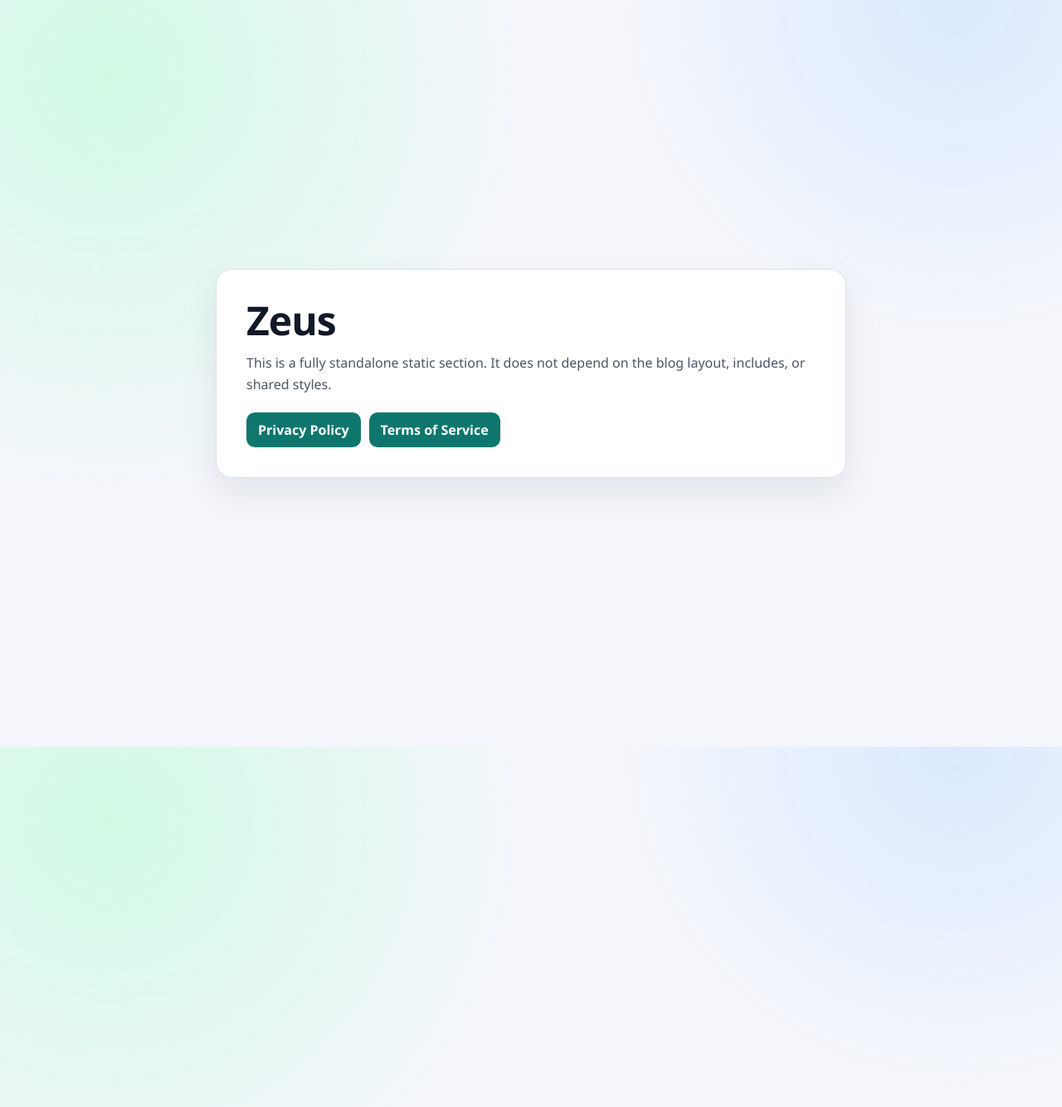
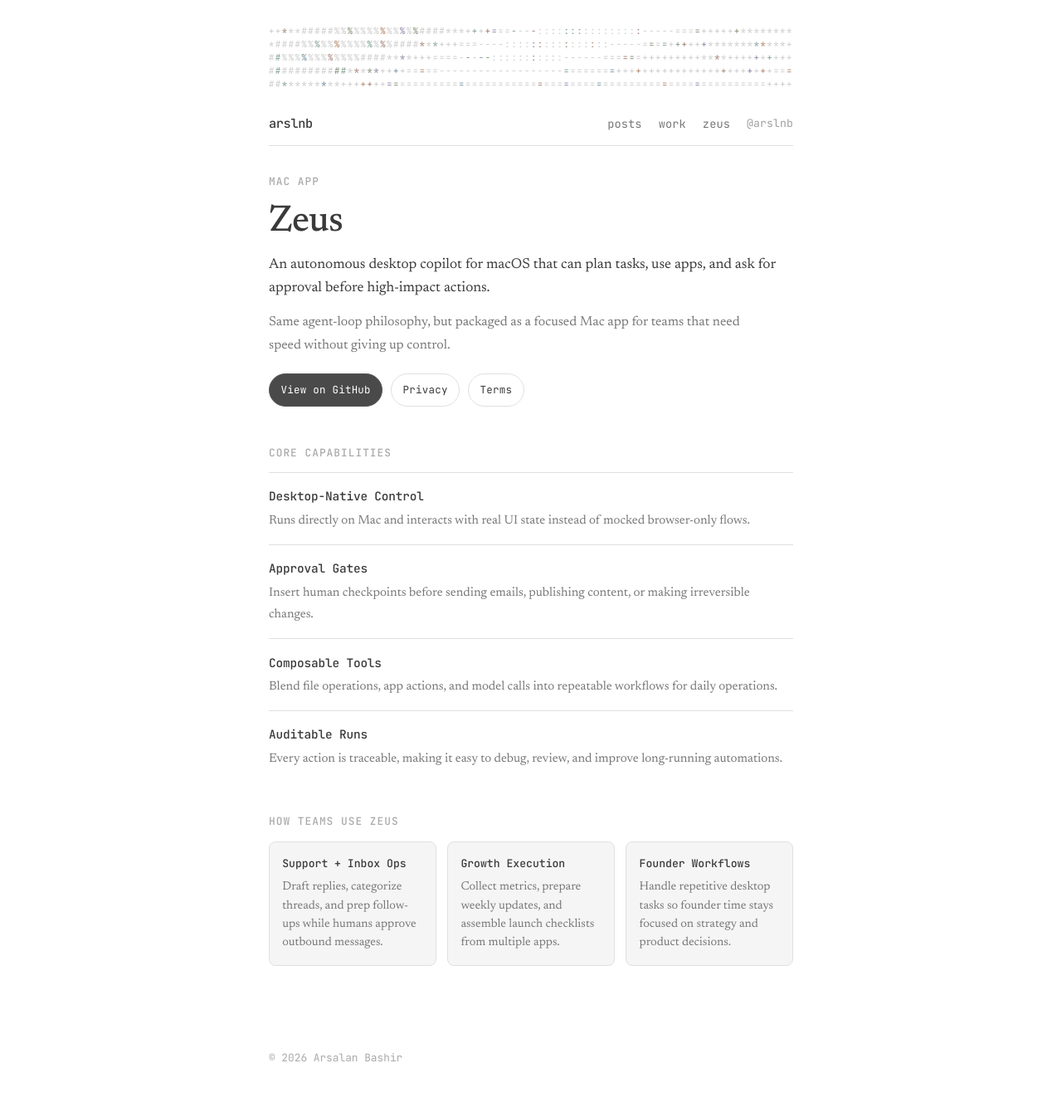
Before and after one commit to arslnb/arslnb.com, a Jekyll site: the page built from zeus/index.html, in a window 1280 px wide. Shown: the whole page at 83% size. Built offline with Jekyll 4.4.1, drawn with Linux system fonts in a browser that asks for light colours.

Commit message:
Match Zeus pages to main blog design

```diff
--- a/assets/css/main.css
+++ b/assets/css/main.css
@@ -551,3 +551,185 @@
 .home-intro-line a:hover {
   border-bottom-color: var(--link);
 }
+
+/* Zeus app page */
+.zeus-hero {
+  margin: 0 0 2.8rem;
+}
+
+.zeus-title {
+  font-family: var(--font-body);
+  font-size: clamp(2rem, 5vw, 2.8rem);
+  font-weight: 500;
+  line-height: 1.15;
+  letter-spacing: -0.02em;
+  margin-bottom: 0.8rem;
+}
+
+.zeus-subtitle {
+  margin: 0 0 0.75rem;
+  font-size: 1.08rem;
+  line-height: 1.6;
+  color: var(--text);
+  max-width: 66ch;
+}
+
+.zeus-summary {
+  margin: 0 0 1.25rem;
+  color: var(--text-light);
+  max-width: 66ch;
+}
+
+.zeus-actions {
+  display: flex;
+  flex-wrap: wrap;
+  gap: 0.6rem;
+}
+
+.zeus-button {
+  display: inline-flex;
+  align-items: center;
+  justify-content: center;
+  padding: 0.52rem 0.85rem;
+  border: 1px solid var(--border);
+  border-radius: 999px;
+  text-decoration: none;
+  font-family: var(--font-mono);
+  font-size: 0.78rem;
+  letter-spacing: 0.02em;
+  color: var(--text);
+  transition: border-color 0.15s ease, color 0.15s ease, background 0.15s ease;
+}
+
+.zeus-button:hover {
+  border-color: var(--text-faint);
+  color: var(--text);
+}
+
+.zeus-button-primary {
+  background: color-mix(in srgb, var(--text) 92%, var(--bg) 8%);
+  border-color: color-mix(in srgb, var(--text) 86%, var(--bg) 14%);
+  color: var(--bg);
+}
+
+.zeus-button-primary:hover {
+  background: var(--text-light);
+  border-color: var(--text-light);
+  color: var(--bg);
+}
+
+.zeus-section {
+  margin: 0 0 2.25rem;
+}
+
+.zeus-feature-list {
+  list-style: none;
+  border-top: 1px solid var(--border);
+}
+
+.zeus-feature-list li {
+  padding: 0.95rem 0;
+}
+
+.zeus-feature-list li + li {
+  border-top: 1px solid var(--border);
+}
+
+.zeus-feature-list h3 {
+  margin: 0 0 0.25rem;
+  font-family: var(--font-mono);
+  font-size: 0.9rem;
+  font-weight: 500;
+  letter-spacing: -0.01em;
+}
+
+.zeus-feature-list p {
+  margin: 0;
+  color: var(--text-light);
+  font-size: 0.94rem;
+}
+
+.zeus-workflows {
+  display: grid;
+  grid-template-columns: repeat(3, minmax(0, 1fr));
+  gap: 0.85rem;
+}
+
+.zeus-workflow {
+  border: 1px solid var(--border);
+  border-radius: 8px;
+  padding: 0.95rem;
+  background: color-mix(in srgb, var(--bg) 95%, var(--text) 5%);
+}
+
+.zeus-workflow h3 {
+  margin: 0 0 0.35rem;
+  font-family: var(--font-mono);
+  font-size: 0.82rem;
+  font-weight: 500;
+}
+
+.zeus-workflow p {
+  margin: 0;
+  font-size: 0.9rem;
+  color: var(--text-light);
+  line-height: 1.55;
+}
+
+.zeus-legal {
+  max-width: 70ch;
+}
+
+.zeus-legal-title {
+  margin: 0 0 0.35rem;
+  font-size: 1.8rem;
+  font-weight: 500;
+  line-height: 1.2;
+  letter-spacing: -0.02em;
+}
+
+.zeus-legal-meta {
+  margin-bottom: 1.2rem;
+  font-family: var(--font-mono);
+  font-size: 0.78rem;
+  color: var(--text-faint);
+}
+
+.zeus-legal h2 {
+  margin: 1.7rem 0 0.35rem;
+  font-size: 1rem;
+  font-family: var(--font-mono);
+  font-weight: 500;
+}
+
+.zeus-legal p {
+  margin: 0;
+  color: var(--text-light);
+}
+
+.zeus-legal p + p {
+  margin-top: 0.85rem;
+}
+
+.zeus-legal-back {
+  margin-top: 1.8rem !important;
+  font-family: var(--font-mono);
+  font-size: 0.78rem;
+}
+
+.zeus-legal-back a {
+  color: var(--text-light);
+  text-decoration: none;
+  border-bottom: 1px solid var(--border);
+}
+
+.zeus-legal-back a:hover {
+  color: var(--text);
+  border-bottom-color: var(--text-faint);
+}
+
+@media (max-width: 700px) {
+  .zeus-workflows {
+    grid-template-columns: 1fr;
+  }
+}
--- a/zeus/index.html
+++ b/zeus/index.html
@@ -1,93 +1,63 @@
-<!doctype html>
-<html lang="en">
-<head>
-  <meta charset="utf-8">
-  <meta name="viewport" content="width=device-width, initial-scale=1">
-  <title>Zeus</title>
-  <style>
-    :root {
-      color-scheme: light;
-      --bg: #f4f6fb;
-      --surface: #ffffff;
-      --text: #111827;
-      --muted: #4b5563;
-      --accent: #0f766e;
-      --accent-hover: #115e59;
-      --border: #dbe1ea;
-    }
+---
+layout: default
+title: Zeus
+description: "Zeus is a Mac-native autonomous desktop app for high-trust workflows."
+---
 
-    * {
-      box-sizing: border-box;
-    }
+<section class="zeus-hero">
+  <p class="section-heading">Mac App</p>
+  <h1 class="zeus-title">Zeus</h1>
+  <p class="zeus-subtitle">
+    An autonomous desktop copilot for macOS that can plan tasks, use apps, and
+    ask for approval before high-impact actions.
+  </p>
+  <p class="zeus-summary">
+    Same agent-loop philosophy, but packaged as a focused Mac app for teams that
+    need speed without giving up control.
+  </p>
+  <div class="zeus-actions">
+    <a class="zeus-button zeus-button-primary" href="https://github.com/arslnb/zeus" target="_blank" rel="noopener">View on GitHub</a>
+    <a class="zeus-button" href="{{ '/zeus/privacy/' | relative_url }}">Privacy</a>
+    <a class="zeus-button" href="{{ '/zeus/terms/' | relative_url }}">Terms</a>
+  </div>
+</section>
 
-    body {
-      margin: 0;
-      font-family: "Avenir Next", "Segoe UI", system-ui, -apple-system, sans-serif;
-      background:
-        radial-gradient(circle at 10% 10%, #d1fae5 0, transparent 36%),
-        radial-gradient(circle at 90% 0, #dbeafe 0, transparent 28%),
-        var(--bg);
-      color: var(--text);
-      min-height: 100vh;
-      display: grid;
-      place-items: center;
-      padding: 24px;
-    }
+<section class="zeus-section" id="features">
+  <h2 class="section-heading">Core Capabilities</h2>
+  <ul class="zeus-feature-list">
+    <li>
+      <h3>Desktop-Native Control</h3>
+      <p>Runs directly on Mac and interacts with real UI state instead of mocked browser-only flows.</p>
+    </li>
+    <li>
+      <h3>Approval Gates</h3>
+      <p>Insert human checkpoints before sending emails, publishing content, or making irreversible changes.</p>
+    </li>
+    <li>
+      <h3>Composable Tools</h3>
+      <p>Blend file operations, app actions, and model calls into repeatable workflows for daily operations.</p>
+    </li>
+    <li>
+      <h3>Auditable Runs</h3>
+      <p>Every action is traceable, making it easy to debug, review, and improve long-running automations.</p>
+    </li>
+  </ul>
+</section>
 
-    .card {
-      width: min(760px, 100%);
-      background: var(--surface);
-      border: 1px solid var(--border);
-      border-radius: 20px;
-      padding: 36px;
-      box-shadow: 0 18px 40px rgba(15, 23, 42, 0.08);
-    }
-
-    h1 {
-      margin: 0 0 12px;
-      font-size: clamp(2rem, 4vw, 3rem);
-      line-height: 1.05;
-      letter-spacing: -0.02em;
-    }
-
-    p {
-      margin: 0 0 20px;
-      color: var(--muted);
-      line-height: 1.65;
-    }
-
-    nav {
-      display: flex;
-      flex-wrap: wrap;
-      gap: 10px;
-    }
-
-    a {
-      text-decoration: none;
-      font-weight: 600;
-      color: white;
-      background: var(--accent);
-      border-radius: 10px;
-      padding: 10px 14px;
-      transition: background 0.16s ease;
-    }
-
-    a:hover {
-      background: var(--accent-hover);
-    }
-  </style>
-</head>
-<body>
-  <main class="card">
-    <h1>Zeus</h1>
-    <p>
-      This is a fully standalone static section. It does not depend on the blog
-      layout, includes, or shared styles.
-    </p>
-    <nav>
-      <a href="./privacy/">Privacy Policy</a>
-      <a href="./terms/">Terms of Service</a>
-    </nav>
-  </main>
-</body>
-</html>
+<section class="zeus-section">
+  <h2 class="section-heading">How Teams Use Zeus</h2>
+  <div class="zeus-workflows">
+    <article class="zeus-workflow">
+      <h3>Support + Inbox Ops</h3>
+      <p>Draft replies, categorize threads, and prep follow-ups while humans approve outbound messages.</p>
+    </article>
+    <article class="zeus-workflow">
+      <h3>Growth Execution</h3>
+      <p>Collect metrics, prepare weekly updates, and assemble launch checklists from multiple apps.</p>
+    </article>
+    <article class="zeus-workflow">
+      <h3>Founder Workflows</h3>
+      <p>Handle repetitive desktop tasks so founder time stays focused on strategy and product decisions.</p>
+    </article>
+  </div>
+</section>
```
Also changed, not shown: zeus/privacy/index.html (+14 -69 lines), zeus/terms/index.html (+14 -69 lines).
